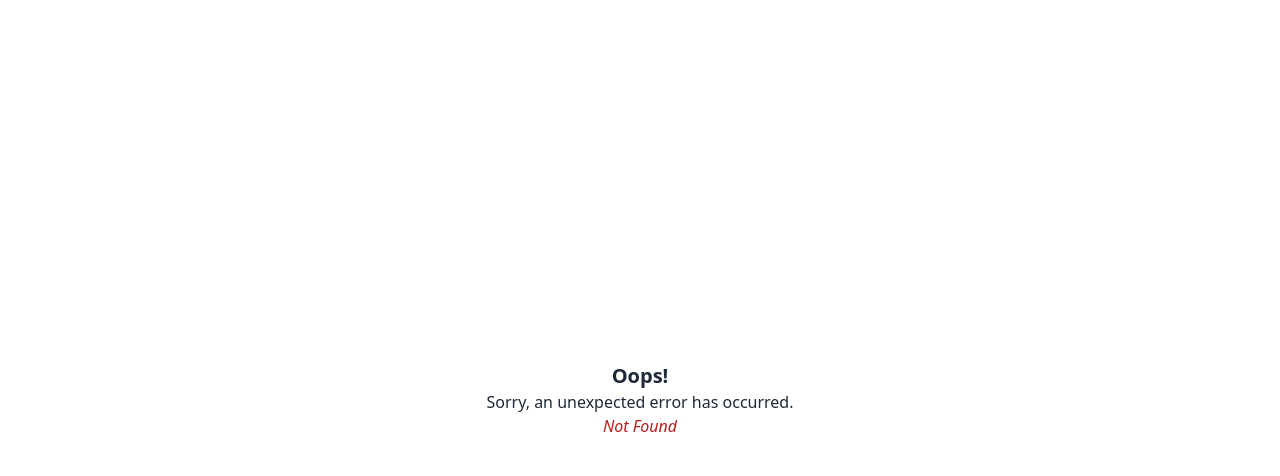
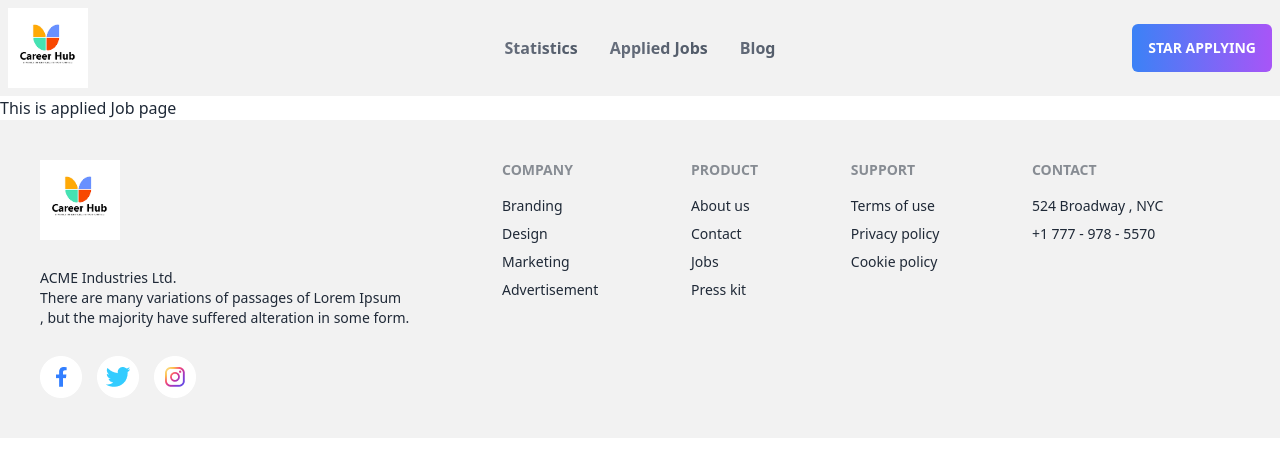
Before and after one commit to Ak-Rakib/Career-hub, a React (Vite) app: page /appliedJob in a window 1280 px wide. Before the commit this address had no page. Shown: the top 476 px of the page. Built offline with nearby package versions, Linux system fonts and the light colour scheme.

Commit message:
basic route set

```diff
--- a/src/Components/Footer/Footer.jsx
+++ b/src/Components/Footer/Footer.jsx
@@ -1,19 +1,20 @@
 import React from "react";
-import logo from '../../assets/Logo/main-logo.png'
-import Social from '../../assets/Icons/Group 9969.png'
+import logo from "../../assets/Logo/main-logo.png";
+import Social from "../../assets/Icons/Group 9969.png";
 
 const Footer = () => {
   return (
     <div>
       <footer className="footer p-10 bg-base-200 text-base-content">
-        <div className="flex flex-col items-center">
+        <div>
           <div>
-          <img className="w-20" src={logo} alt="" />
+            <img className="w-20 mb-5" src={logo} alt="" />
           </div>
-          <p>
+          <p className="mb-5">
             ACME Industries Ltd.
             <br />
-            Providing reliable tech since 1992
+            There are many variations of passages of Lorem Ipsum <br /> , but the
+            majority have suffered alteration in some form.
           </p>
           <div>
             <img src={Social} alt="" />
--- a/src/Components/Navbar/Navbar.jsx
+++ b/src/Components/Navbar/Navbar.jsx
@@ -1,5 +1,6 @@
 import React from "react";
 import logo from "../../assets/Logo/main-logo.png";
+import { Link } from "react-router-dom";
 
 const Navbar = () => {
   return (
@@ -31,29 +32,29 @@ const Navbar = () => {
                 <img className="w-20" src={logo} alt="" />
               </li>
               <li>
-                <a>Statistics</a>
+                <Link to="/statistics">Statistics</Link>
               </li>
               <li>
-                <a>Applied Jobs</a>
+                <Link to="/appliedJob">Applied Jobs</Link>
               </li>
 
               <li>
-                <a>Blog</a>
+                <Link to="/blog">Blog</Link>
               </li>
             </ul>
           </div>
-          <img className="w-20 hidden sm:block" src={logo} alt="" />
+          <Link to="/"><img className="w-20 hidden sm:block"  src={logo} alt="" /></Link>
         </div>
         <div className="navbar-center hidden lg:flex">
           <ul className="menu menu-horizontal px-1 font-semibold">
             <li className="bg-gradient-to-r from-gray-500 to-gray-600 hover:from-blue-500 hover:to-purple-500 text-transparent bg-clip-text">
-              <a>Statistics</a>
+            <Link to="/statistics">Statistics</Link>
             </li>
             <li className="bg-gradient-to-r from-gray-500 to-gray-600 hover:from-blue-500 hover:to-purple-500 text-transparent bg-clip-text">
-              <a>Applied Jobs</a>
+            <Link to="/appliedJob">Applied Jobs</Link>
             </li>
             <li className="bg-gradient-to-r from-gray-500 to-gray-600 hover:from-blue-500 hover:to-purple-500 text-transparent bg-clip-text">
-              <a>Blog</a>
+            <Link to="/blog">Blog</Link>
             </li>
           </ul>
         </div>
--- /dev/null
+++ b/src/Pages/AppliedJob/AppliedJob.jsx
@@ -0,0 +1,11 @@
+import React from 'react';
+
+const AppliedJob = () => {
+    return (
+        <div>
+            This is applied Job page
+        </div>
+    );
+};
+
+export default AppliedJob;
--- /dev/null
+++ b/src/Pages/Blog/Blog.jsx
@@ -0,0 +1,11 @@
+import React from 'react';
+
+const Blog = () => {
+    return (
+        <div>
+            This is blog page
+        </div>
+    );
+};
+
+export default Blog;
--- a/src/Pages/Home/Category/Category.jsx
+++ b/src/Pages/Home/Category/Category.jsx
@@ -13,7 +13,7 @@ const Category = () => {
     <div>
       <div className="mt-16 text-center">
         <h1 className="font-bold text-4xl">Job Category List</h1>
-        <p className="mt-2">
+        <p className="mt-2 text-gray-400 font-normal">
           Explore thousands of job opportunities with all the information you
           need. Its your future
         </p>
--- a/src/Pages/Home/FeatureJob/FeatureJob.jsx
+++ b/src/Pages/Home/FeatureJob/FeatureJob.jsx
@@ -13,7 +13,7 @@ const FeatureJob = () => {
     <div>
       <div className="mt-16 text-center">
         <h1 className="font-bold text-4xl">Featured Job</h1>
-        <p className="mt-2">
+        <p className="mt-2 text-gray-400 font-normal">
           Explore thousands of job opportunities with all the information you
           need. Its your future
         </p>
--- a/src/Pages/Home/ShowFeatureJob/ShowFeatureJob.jsx
+++ b/src/Pages/Home/ShowFeatureJob/ShowFeatureJob.jsx
@@ -11,14 +11,14 @@ const ShowFeatureJob = ({ job }) => {
         <div className="card-body">
           <img className="w-20" src={icon} alt="" />
           <h2 className="card-title">{position}</h2>
-          <p>{name}</p>
+          <p className="text-gray-400 font-normal">{name}</p>
           <div className="flex">
             <button className="btn btn-outline btn-info">{venue}</button>
             <button className="btn btn-outline btn-info">{time}</button>
           </div>
           <div className="flex justify-between">
-            <img className="w-5" src={icon2} alt="" /> <span>{location}</span>
-            <img className="w-5" src={icon3} alt="" /> <span>{salary}</span>
+            <img className="w-5" src={icon2} alt="" /> <span className="text-gray-400 font-normal">{location}</span>
+            <img className="w-5" src={icon3} alt="" /> <span className="text-gray-400 font-normal">{salary}</span>
           </div>
           <div className="card-actions">
             <Link className="btn border-0 bg-gradient-to-r from-blue-500 to-purple-500">View Details</Link>
--- /dev/null
+++ b/src/Pages/Statistics/Statistics.jsx
@@ -0,0 +1,11 @@
+import React from 'react';
+
+const Statistics = () => {
+    return (
+        <div>
+            This is statistics
+        </div>
+    );
+};
+
+export default Statistics;
```
Also changed, not shown: src/main.jsx (+18 -0 lines).
